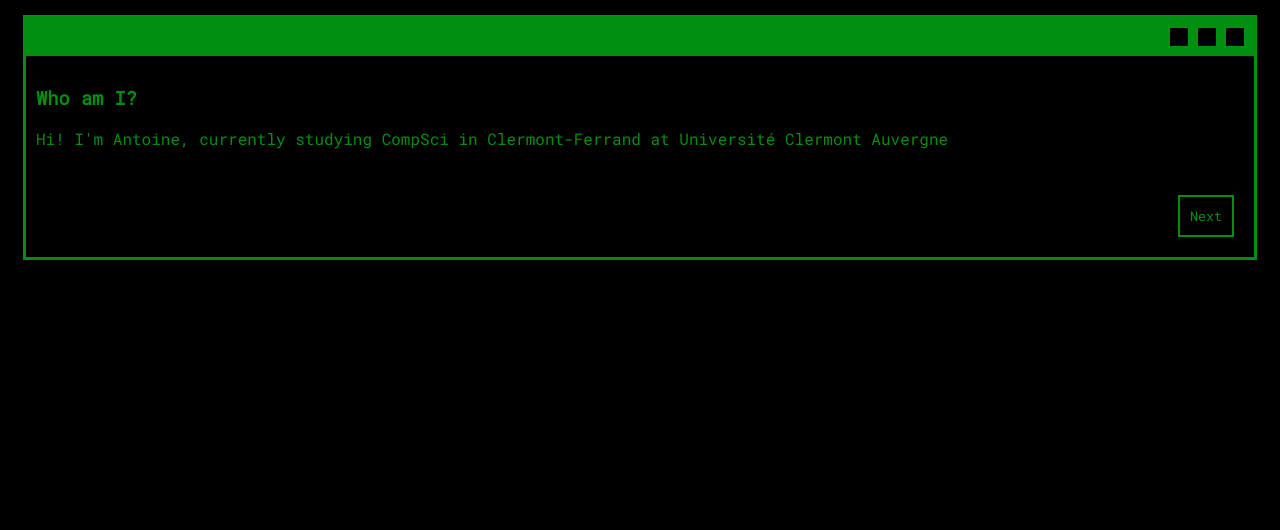
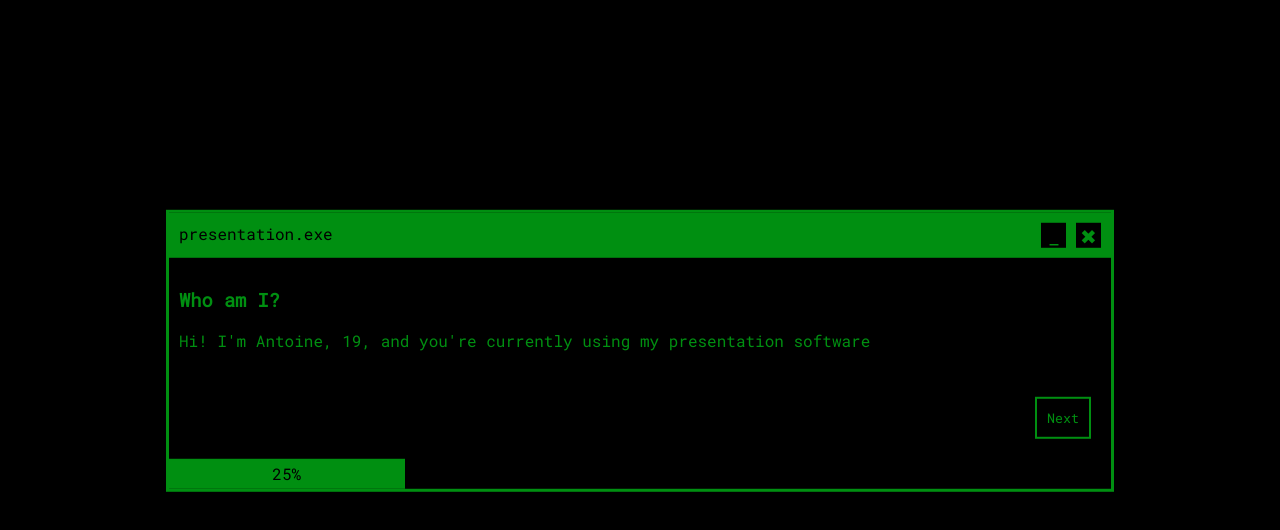
Before and after one commit to antoinedenovembre/antoinedenovembre.github.io, a plain HTML site: page index.html in a window 1280 px wide. Drawn offline with Linux system fonts and the light colour scheme.

Commit message:
progress bar + title

```diff
--- a/css/style.css
+++ b/css/style.css
@@ -12,7 +12,11 @@ body {
 }
 
 .container {
-	margin: 15px;
+	width: 75%;
+	position: relative;
+	top: 50%;
+	transform: translateY(-50%);
+	margin: 15px auto;
 	border: 3px solid #008F11;
 }
 
@@ -21,10 +25,13 @@ body {
 	color: #008F11;
 }
 
-.square {
-	height: 18px;
-	width: 18px;
+.window-button {
+	text-align: center;
+	font-size: 20px;
+	height: 25px;
+	width: 25px;
 	background-color: black;
+	color: #008F11;
 	display: inline-block;
 }
 
@@ -32,7 +39,7 @@ body {
 	padding: 10px;
 	background: #008F11;
 	display: flex;
-    justify-content: right;
+    justify-content: space-between;
 	gap: 10px;
 }
 
@@ -41,6 +48,15 @@ body {
 	background: black;
 	display: flex;
 	justify-content: space-between;
+}
+
+#bar {
+	width: 25%;
+	height: 30px;
+	background-color: #008F11;
+	text-align: center; /* To center it horizontally (if you want) */
+	line-height: 30px; /* To center it vertically */
+	color: black;
 }
 
 .btn {
@@ -56,12 +72,23 @@ body {
 	color: black;
 }
 
+/* unvisited link */
+a:link {
+	color: #00FF41;
+}
+a:visited {
+	color: #008F11;
+}
+a:hover {
+	color: #008F11;
+}
+
 .span-text {
-	border-right: .05em solid #008F11;
+	border-right: 1px solid #008F11;
 	animation: caret 1s steps(1) infinite;
 }
 @keyframes caret {
 	50% {
-	border-color: transparent;
+		border-color: #008F11;
 	}
 }
--- a/index.html
+++ b/index.html
@@ -9,13 +9,15 @@
 	<body>
 		<div class="container">
 			<div class="top">
-				<span class="square"></span>
-				<span class="square"></span>
-				<span class="square"></span>
+				<div class="window-title">presentation.exe</div>
+				<div class="window-buttons">
+					<div class="window-button" id="minimize">_</div>
+					<div class="window-button" id="close">✖</div>
+				</div>
 			</div>
 
 			<div class="content">
-				<h3>Who am I?</h3>
+				<h3 id="title"></h3>
 				<p id="text-type"></p>
 			</div>
 
@@ -23,6 +25,10 @@
 				<button id="btn-pred" class="btn">Pred</button>
 				<button id="btn-next" class="btn">Next</button>
 			</div>
+
+			<div>
+				<div id="bar">25%</div>
+			</div>
 		</div>
 	</body>
 </html>
--- a/js/script.js
+++ b/js/script.js
@@ -1,19 +1,41 @@
 document.addEventListener('DOMContentLoaded',function(){
 	// the page we're on
-	var page = 0;
+	let page = 0;
 	// array with texts to type in typewriter
-	var dataText = ["Hi! I'm Antoine, currently studying CompSci in Clermont-Ferrand at Université Clermont Auvergne", "txt page 2", "txt page 3"];
+	var dataText = ["Hi! I'm Antoine, 19, and you're currently using my presentation software",
+	"I have a scientific baccalauréat (equivalent of a british A-level) and am currently studying CompSci in Clermont-Ferrand at Université Clermont Auvergne",
+	"I got to learn many programming languages while studying, such as C, C++, Java, Python, PHP, Javascript, and C# </br> I also have experience with DBMS, OS, networking and UML modeling",
+	"You can contact me through </br> - <a href='https://www.linkedin.com/in/antoine-duteyrat-175166221/'>linkedIn</a> </br> - <a href='mailto:aduteyrat@gmail.com'>email</a> </br> Or you could see my work on <a href='https://github.com/antoinedenovembre'>Github</a>"];
+	// titles array
+	var dataTitle = ["Who am I?", "Scholar", "Known languages", "Contact me"];
+	// percentages array
+	let dataPercentage = [25, 50, 75, 100];
+	// current percentage
+	let currentPercentage = 25;
+	// buttons
+	var btn_next = document.getElementById("btn-next");
+	var btn_pred = document.getElementById("btn-pred");
+
+	btn_next.addEventListener('click', () => {
+		page == dataText.length - 1 ? page = page : page++;
+		clearTimeout(time);
+		document.querySelector("#text-type").innerHTML = "";
+		startTextAnimation(page);
+	});
+	btn_pred.addEventListener('click', () => {
+		page == 0 ? page = page : page--;
+		clearTimeout(time);
+		document.querySelector("#text-type").innerHTML = "";
+		startTextAnimation(page);
+	});
 
 	// type one text in the typwriter
 	// keeps calling itself until the text is finished
 	function typeWriter(text, i) {
-
 		// check if text isn't finished yet
 		if (i < (text.length)) {
-
 			// add next character to text
 			document.querySelector("#text-type").innerHTML = text.substring(0, i+1) +'<span aria-hidden="true"></span>';
-
 			// wait for a while and call this function again for next character
 			time = setTimeout(
 				function() {
@@ -25,7 +47,9 @@ document.addEventListener('DOMContentLoaded',function(){
 
 	// start a typewriter animation for a text in the dataText array
 	function startTextAnimation(i) {
+		move(dataPercentage[i]);
 		hideButtonWithPage(page);
+		setTitle(i);
 		if (typeof dataText[i] == 'undefined') {
 			setTimeout(function() {
 				startTextAnimation(0);
@@ -38,6 +62,7 @@ document.addEventListener('DOMContentLoaded',function(){
 		}
 	}
 
+	// hides button with page number
 	function hideButtonWithPage(page) {
 		switch(true) {
 			case (page < 1):
@@ -59,20 +84,29 @@ document.addEventListener('DOMContentLoaded',function(){
 		}
 	}
 
-	var btn_next = document.getElementById("btn-next");
-	var btn_pred = document.getElementById("btn-pred");
-	btn_next.addEventListener('click', () => {
-		page == dataText.length - 1 ? page = page : page++;
-		clearTimeout(time);
-		document.querySelector("#text-type").innerHTML = "";
-		startTextAnimation(page);
-	});
-	btn_pred.addEventListener('click', () => {
-		page == 0 ? page = page : page--;
-		clearTimeout(time);
-		document.querySelector("#text-type").innerHTML = "";
-		startTextAnimation(page);
-	});
+	// sets the title of the page
+	function setTitle(i) {
+		document.getElementById("title").innerHTML = dataTitle[i];
+	}
+
+	function move(width_aimed) {
+		var elem = document.getElementById("bar");
+		var id = setInterval(frame, 10);
+		function frame() {
+			if (currentPercentage == width_aimed) {
+				clearInterval(id);
+			} else if (currentPercentage < width_aimed) {
+				currentPercentage++;
+				elem.style.width = currentPercentage + "%";
+				elem.innerHTML = currentPercentage + "%";
+			} else {
+				currentPercentage--;
+				elem.style.width = currentPercentage + "%";
+				elem.innerHTML = currentPercentage + "%";
+			}
+		}
+	}
+
 	// start the text animation
 	startTextAnimation(page);
 });
```
Also changed, not shown: js/worker.js (deleted, +0 -20 lines).
